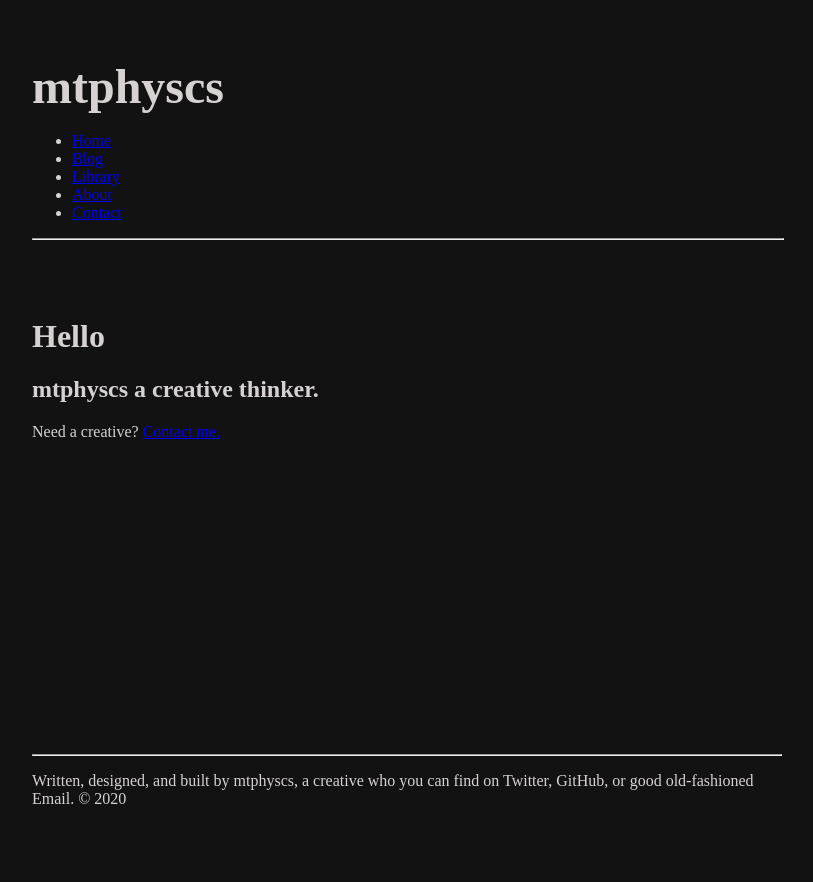
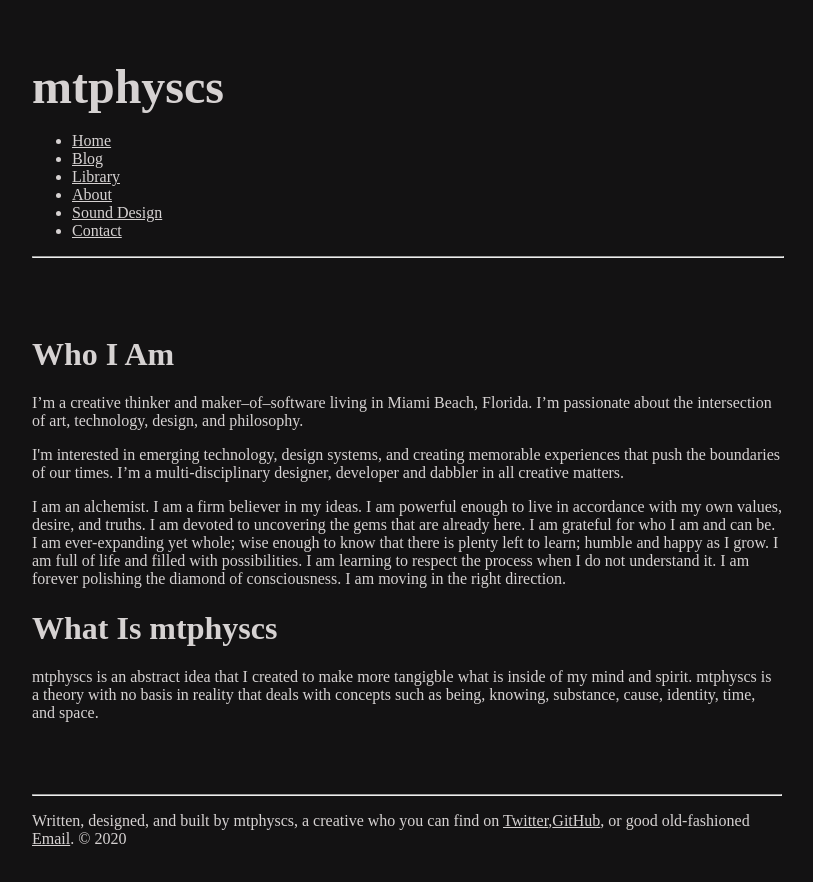
Before and after one commit to mtphyscs/blog, a Gatsby site: page / in a window 1280 px wide. Shown: the whole page, without its empty margins (233-1046 px from the left). Before the commit the page ends 848 px from the top, so only its background shows below. Built offline with nearby package versions, Linux system fonts and the light colour scheme; Gatsby itself is replaced by a stand-in of ours; a web font is replaced by a local one.

Commit message:
Add files via upload

```diff
--- a/src/components/footer.js
+++ b/src/components/footer.js
@@ -1,6 +1,6 @@
-import React from 'react'
-import { useStaticQuery, graphql} from 'gatsby'
-import footerStyles from './footer.module.scss'
+import React from "react"
+import { useStaticQuery, graphql } from "gatsby"
+import footerStyles from "./footer.module.scss"
 
 const Footer = () => {
   const data = useStaticQuery(graphql`
@@ -13,11 +13,25 @@ const Footer = () => {
     }
   `)
 
-
   return (
     <footer className={footerStyles.footer}>
-          <hr/>
-            <p>Written, designed, and built by {data.site.siteMetadata.author}, a creative who you can find on Twitter, GitHub, or good old-fashioned Email. © 2020</p>
+      <hr />
+      <p>
+        Written, designed, and built by {data.site.siteMetadata.author}, a
+        creative who you can find on{" "}
+        <a href="https://twitter.com/mtphyscs" target="_blank">
+          Twitter
+        </a>
+        ,
+        <a href="https://github.com/mtphyscs" target="_blank">
+          GitHub
+        </a>
+        , or good old-fashioned{" "}
+        <a href="https://mail.google.com/mail/u/0/#inbox?compose=CllgCJZZPzMZWbHMzpMqXPzPLQVbvpQnTJCcqBGMWRXRfdqPWNvrlLfNCSMzgXpkHsWcpWhGWHg" target="_blank">
+          Email
+        </a>
+        . © 2020
+      </p>
     </footer>
   )
 }
--- a/src/components/footer.module.scss
+++ b/src/components/footer.module.scss
@@ -4,3 +4,12 @@
     font-family: 'Baloo Thambi 2', cursive;
     margin-top: 3rem;
 }
+
+a{
+    font-family: 'Baloo Thambi 2', cursive;
+    color: #d6d2d2;
+    // text-decoration: none;
+}
+a:hover{
+   color: rgb(219, 78, 13);
+}
--- a/src/components/header.js
+++ b/src/components/header.js
@@ -64,6 +64,15 @@ const Header = () => {
             <Link
               className={headerStyles.navItem}
               activeClassName={headerStyles.activeNavItem}
+              to="/sound-design"
+            >
+              Sound Design
+            </Link>
+          </li>
+          <li>
+            <Link
+              className={headerStyles.navItem}
+              activeClassName={headerStyles.activeNavItem}
               to="/contact"
             >
               Contact
--- a/src/components/header.module.scss
+++ b/src/components/header.module.scss
@@ -33,5 +33,6 @@
 }
 
 .active-nav-item {
-  color: #6418c7;
+  color: #67999b;
+  // color: #6418c7;
 }
--- a/src/pages/index.js
+++ b/src/pages/index.js
@@ -8,11 +8,36 @@ import Styles from "../styles/index.scss"
 const IndexPage = () => {
   return (
     <Layout>
-      <Head title="Home"/>
-      <h1>Hello</h1>
-      <h2>mtphyscs a creative thinker.</h2>
+      <Head title="Home" />
+      <h1>Who I Am</h1>
+
       <p>
-        Need a creative? <Link to="/contact">Contact me.</Link>
+        I’m a creative thinker and maker–of–software living in Miami Beach,
+        Florida. I’m passionate about the intersection of art, technology,
+        design, and philosophy.
+      </p>
+
+      <p>
+        I'm interested in emerging technology, design systems, and creating
+        memorable experiences that push the boundaries of our times.
+        I’m a multi-disciplinary designer, developer and dabbler in all creative matters.
+      </p>
+
+      <p>
+        I am an alchemist. I am a firm believer in my ideas. I am powerful
+        enough to live in accordance with my own values, desire, and truths.
+        I am devoted to uncovering the gems that are already here. I
+        am grateful for who I am and can be. I am ever-expanding yet whole; wise
+        enough to know that there is plenty left to learn; humble and happy as I
+        grow. I am full of life and filled with possibilities. I am learning to
+        respect the process when I do not understand it. I am forever polishing
+        the diamond of consciousness. I am moving in the right
+        direction.
+      </p>
+      <h1>What Is mtphyscs</h1>
+      <p>
+        mtphyscs is an abstract idea that I created to make more tangigble what is inside of my mind and spirit.
+       mtphyscs is a theory with no basis in reality that deals with concepts such as being, knowing, substance, cause, identity, time, and space.
       </p>
     </Layout>
   )
--- a/src/posts/2/2020-03-22-life.md
+++ b/src/posts/2/2020-03-22-life.md
@@ -10,4 +10,4 @@ In light of this, become aware of the power you unleash once you consciously acc
 
 True inner strength is gained by working consciously with the energy of responsibility. Inner strength grows to the extent that a person acts with personal responsibility. However, one’s strength and self-confidence is diminished when a person – out of fear or even out of convenience – delegates responsibility that is theirs.
 
-![Skeleton](./skeleton.png)
+<!-- ![Skeleton](./skeleton.png) -->
```
Also changed, not shown: src/pages/sound-design.js (added, +16 -0 lines), src/posts/2/skeleton.png (added). Lines whose indentation alone changed are shown as unchanged.
